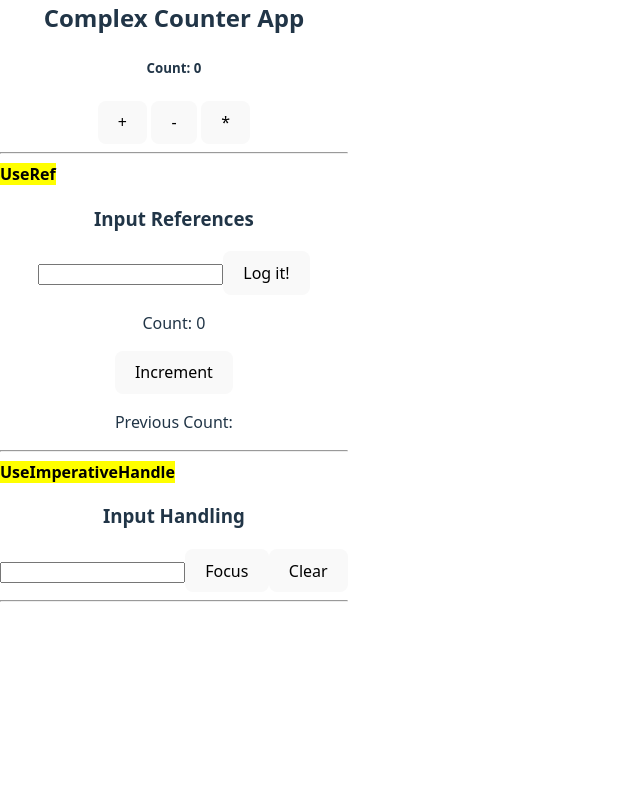
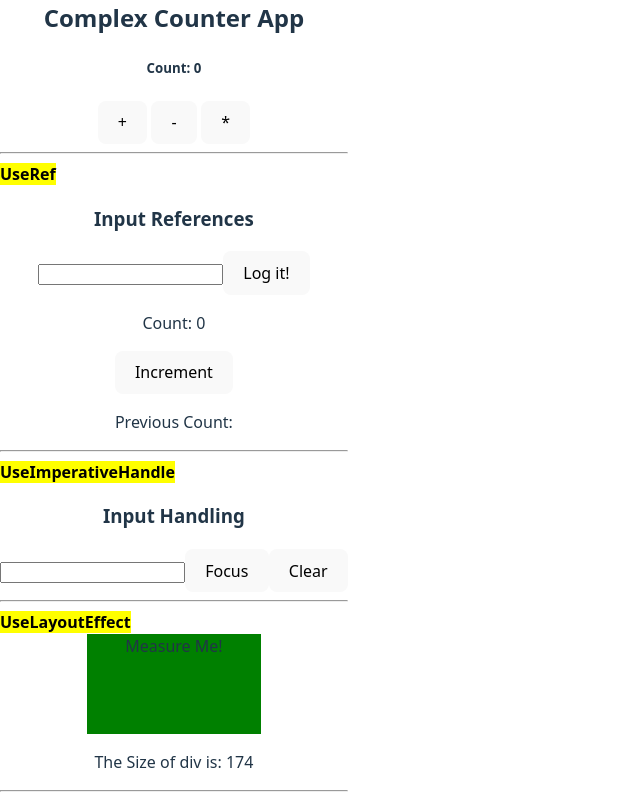
Before and after one commit to Ruban-07/React-Hooks, a React (Vite) app: page / in a window 1280 px wide. Shown: the part 596-1396 px from the top of the page, without its empty margins (0-640 px from the left). Before the commit the page ends 1206 px from the top, so only its background shows below. Built offline with nearby package versions, Linux system fonts and the light colour scheme; no server answers.

Commit message:
UseLayoutEffect Hook

```diff
--- a/src/App.jsx
+++ b/src/App.jsx
@@ -5,6 +5,7 @@ import ContextExample from "./hooks/use_context";
 import ReducerExample from "./hooks/use_reducer";
 import RefExample from "./hooks/use_ref";
 import ImperativeHandleExample from "./hooks/use_imperative_handle";
+import LayoutEffectExample from "./hooks/use_layout_effect";
 
 const App = () => {
   return (
@@ -39,6 +40,11 @@ const App = () => {
       </mark>
       <ImperativeHandleExample />
       <hr />
+      <mark>
+        <strong>UseLayoutEffect</strong>
+      </mark>
+      <LayoutEffectExample />
+      <hr />
     </div>
   );
 };
--- /dev/null
+++ b/src/hooks/use_layout_effect/index.jsx
@@ -0,0 +1,24 @@
+import { useLayoutEffect, useRef, useState } from "react";
+
+const LayoutEffectExample = () => {
+  const [boxWidth, setBoxWidth] = useState(0);
+  const boxRef = useRef();
+  useLayoutEffect(() => {
+    if (boxRef.current) {
+      setBoxWidth(boxRef.current.offsetWidth);
+    }
+  }, []);
+  return (
+    <center>
+      <div
+        style={{ backgroundColor: "green", height: "100px", width: "50%" }}
+        ref={boxRef}
+      >
+        Measure Me!
+      </div>
+      <p>The Size of div is: {boxWidth}</p>
+    </center>
+  );
+};
+
+export default LayoutEffectExample;
```
Also changed, not shown: 1 other file (tests, documents, lock files or other folders).
